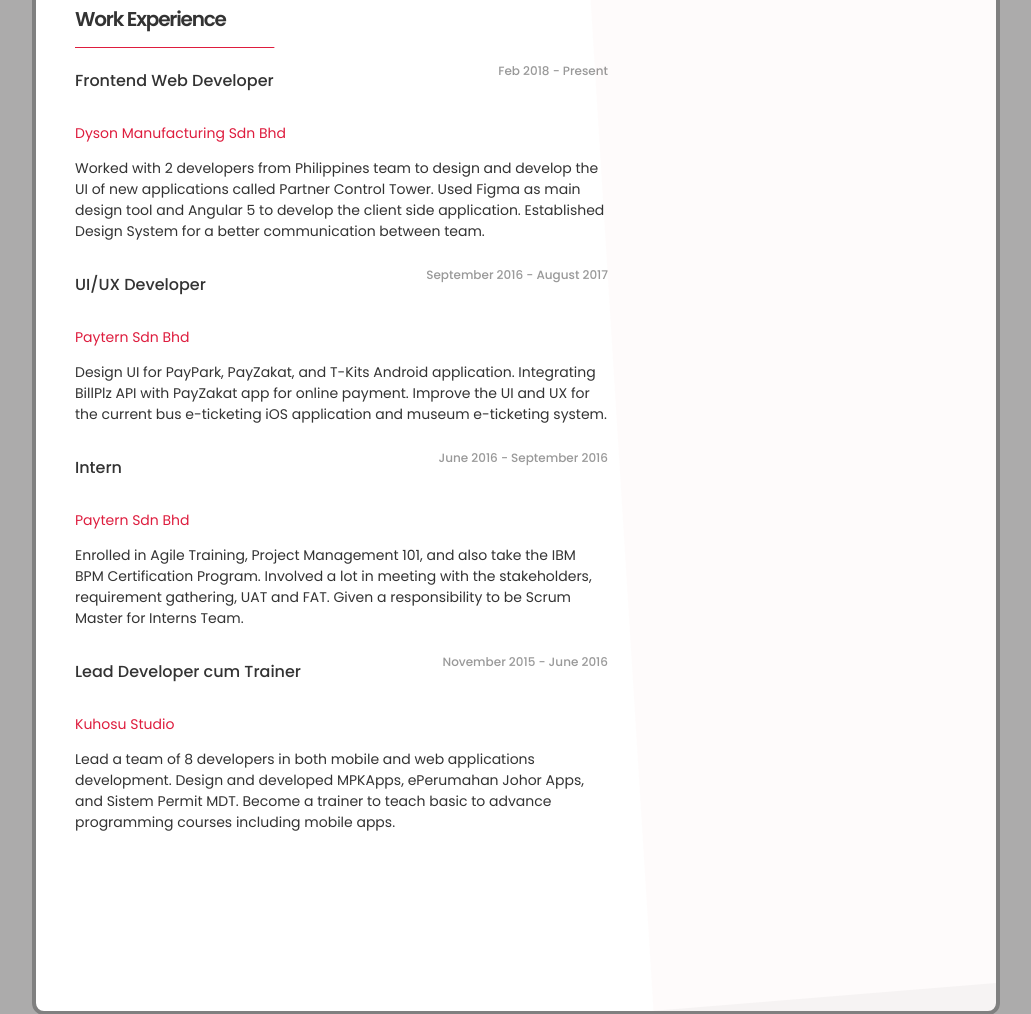
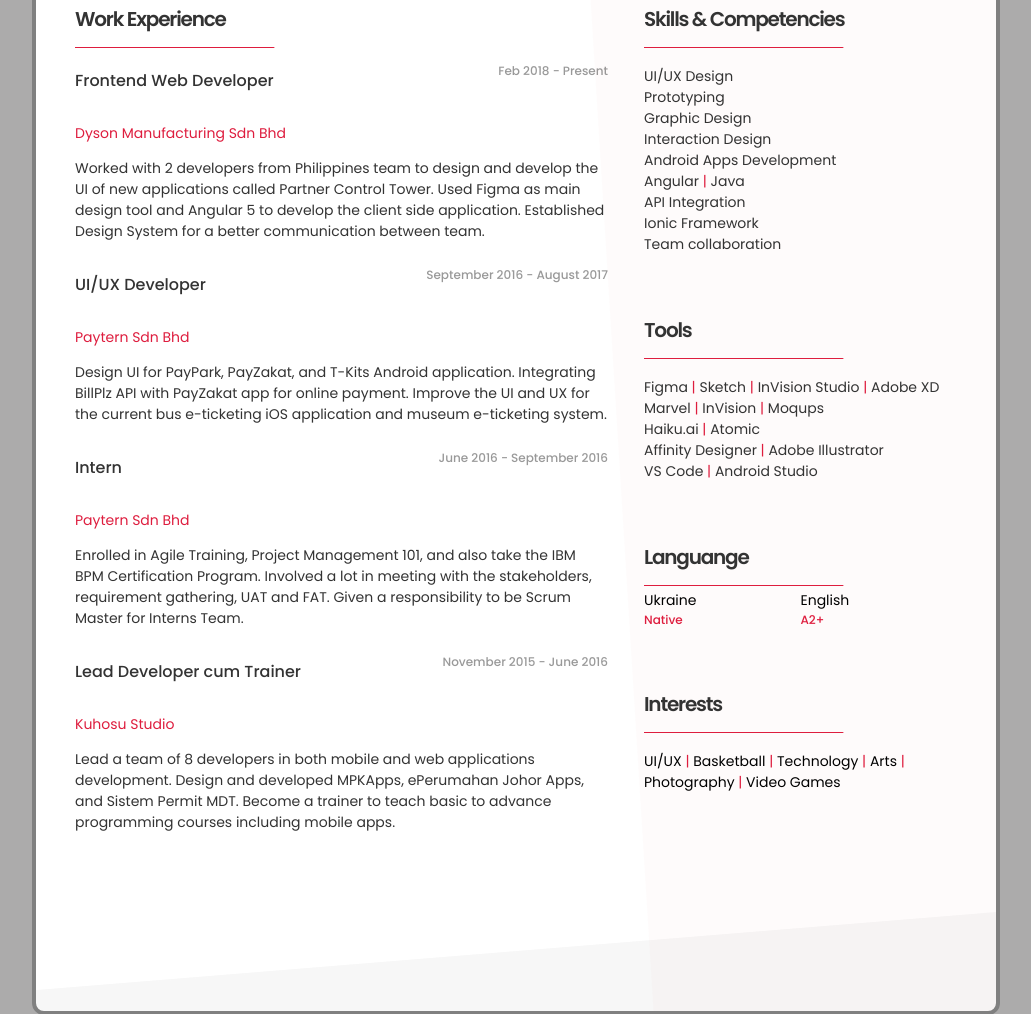
Before and after one commit to vitalik203/Resume_five, a website: page index.html in a window 1280 px wide. Shown: the part 359-1373 px from the top of the page, without its empty margins (124-1155 px from the left). Drawn offline with Linux system fonts and the light colour scheme.

Commit message:
fix: finished stylizing and filling of  second column of main

```diff
--- a/index.html
+++ b/index.html
@@ -79,24 +79,51 @@
             </div>
             <div class="main__col2">
                 <div class="main__col2-box col2-box">
-                    <div class="col2-box__title"></div>
-                    <img src="" alt="" class="col2-box__line">
-                    <p class="col2-box__content"></p>
+                    <div class="col2-box__title">Skills & Competencies</div>
+                    <img src="img/Rectangle_final_line.svg" alt="line" class="col2-box__line">
+                    <p class="col2-box__content">
+                        <div class="col2-box__content-part">UI/UX Design</div>
+                        <div class="col2-box__content-part">Prototyping</div>
+                        <div class="col2-box__content-part">Graphic Design</div>
+                        <div class="col2-box__content-part">Interaction Design</div>
+                        <div class="col2-box__content-part">Android Apps Development</div>
+                        <div class="col2-box__content-part">Angular <span class="red_vertical_line">|</span> Java</div>
+                        <div class="col2-box__content-part">API Integration</div>
+                        <div class="col2-box__content-part">Ionic Framework</div>
+                        <div class="col2-box__content-part">Team collaboration</div>
+                    </p>
                 </div>
                 <div class="main__col2-box col2-box">
-                    <div class="col2-box__title"></div>
-                    <img src="" alt="" class="col2-box__line">
-                    <p class="col2-box__content"></p>
+                    <div class="col2-box__title">Tools</div>
+                    <img src="img/Rectangle_final_line.svg" alt="line" class="col2-box__line">
+                    <p class="col2-box__content">
+                        <div class="col2-box__content-part">Figma <span class="red_vertical_line">|</span> Sketch <span class="red_vertical_line">|</span> InVision Studio <span class="red_vertical_line">|</span> Adobe XD</div>
+                        <div class="col2-box__content-part">Marvel <span class="red_vertical_line">|</span> InVision <span class="red_vertical_line">|</span> Moqups</div>
+                        <div class="col2-box__content-part">Haiku.ai <span class="red_vertical_line">|</span> Atomic</div>
+                        <div class="col2-box__content-part">Affinity Designer <span class="red_vertical_line">|</span> Adobe Illustrator</div>
+                        <div class="col2-box__content-part">VS Code <span class="red_vertical_line">|</span> Android Studio</div>
+                    </p>
                 </div>
                 <div class="main__col2-box col2-box">
-                    <div class="col2-box__title"></div>
-                    <img src="" alt="" class="col2-box__line">
-                    <p class="col2-box__content"></p>
+                    <div class="col2-box__title">Languange</div>
+                    <img src="img/Rectangle_final_line.svg" alt="line" class="col2-box__line">
+                    <div class="col2-box__content languages" style="display: grid;grid-template-columns: 1fr 1fr;">
+                        <div class="language__box">
+                            <div class="language__title">Ukraine</div>
+                            <div class="language__subtitle">Native</div>
+                        </div>
+                        <div class="language__box">
+                            <div class="language__title">English</div>
+                            <div class="language__subtitle">A2+</div>
+                        </div>
+                    </div>
                 </div>
                 <div class="main__col2-box col2-box">
-                    <div class="col2-box__title"></div>
-                    <img src="" alt="" class="col2-box__line">
-                    <p class="col2-box__content"></p>
+                    <div class="col2-box__title">Interests</div>
+                    <img src="img/Rectangle_final_line.svg" alt="line" class="col2-box__line">
+                    <p class="col2-box__content">
+                        <div class="col2-box__content-part_lang">UI/UX <span class="red_vertical_line">|</span> Basketball <span class="red_vertical_line">|</span> Technology <span class="red_vertical_line">|</span> Arts <span class="red_vertical_line">|</span> Photography <span class="red_vertical_line">|</span> Video Games</div>
+                    </p>
                 </div>
             </div>
         </main>
--- a/styles/styles.scss
+++ b/styles/styles.scss
@@ -108,6 +108,9 @@
 }
 .main {
     height: calc(1358px - 220px);
+    display: grid;
+    grid-template-columns: 1.5fr 1fr;
+    column-gap: 36px;
     .main__col1 {
         margin-left: 39px;
         width: 533px;
@@ -178,7 +181,96 @@
 font-weight: 400;
 line-height: normal;
     }
+    .main__col2 {
+        max-width: 313px;
+        margin-top: 80px;
+    }
+    .main__col2-box {
+    }
+    .col2-box {
+        margin-bottom: 60px;
+    }
+    .col2-box__title {
+        color: var(--Dark-01, #333);
+
+/* Header */
+font-family: Poppins;
+font-size: 20px;
+font-style: normal;
+font-weight: 600;
+line-height: normal;
+letter-spacing: -1.2px;
+    }
+    .col2-box__line {
+    }
+    .col2-box__content {
+        color: var(--Dark-01, #333);
+
+/* Body */
+font-family: Poppins;
+font-size: 14px;
+font-style: normal;
+font-weight: 400;
+line-height: normal;
+    }
+    .col2-box__content-part {
+        color: var(--Dark-01, #333);
+
+/* Body */
+font-family: Poppins;
+font-size: 14px;
+font-style: normal;
+font-weight: 400;
+line-height: normal;
+    }
+    .languages {
+        .language__box {
+        }
+        .language__title {
+            color: #000;
+
+/* Body */
+font-family: Poppins;
+font-size: 14px;
+font-style: normal;
+font-weight: 400;
+line-height: normal;
+        }
+        .language__subtitle {
+            color: var(--Red-01, #DE1D3E);
+
+/* Caption */
+font-family: Poppins;
+font-size: 12px;
+font-style: normal;
+font-weight: 500;
+line-height: normal;
+        }
+    }
+    .col2-box__content-part_lang {
+        color: #000;
+
+/* Body */
+font-family: Poppins;
+font-size: 14px;
+font-style: normal;
+font-weight: 400;
+line-height: normal;
+    }
 }
+
+
+.red_vertical_line{
+    color: var(--Red-01, #DE1D3E);
+
+/* Body */
+font-family: Poppins;
+font-size: 14px;
+font-style: normal;
+font-weight: 400;
+line-height: normal;
+}
+
 .footer {
     height: 114px;
     background: url(../img/footer.png);
```
Also changed, not shown: img/Rectangle_final_line.svg (added), styles/styles.css, 1 other file.
